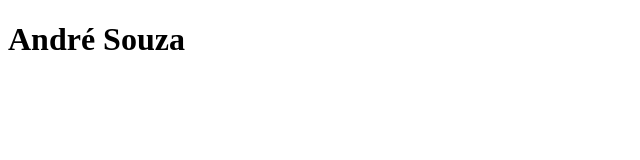
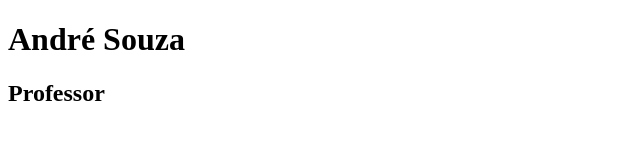
Before and after one commit to alssg3/cv, a plain HTML site: page index.html in a window 1280 px wide. Shown: the whole page, without its empty margins (0-640 px from the left). Drawn offline with Linux system fonts and the light colour scheme.

Commit message:
adicionei o titulo

```diff
--- a/index.html
+++ b/index.html
@@ -7,6 +7,7 @@
 </head>
 <body>
     <h1>André Souza</h1>
+    <h2>Professor</h2>
 
 </body>
 </html>
```
